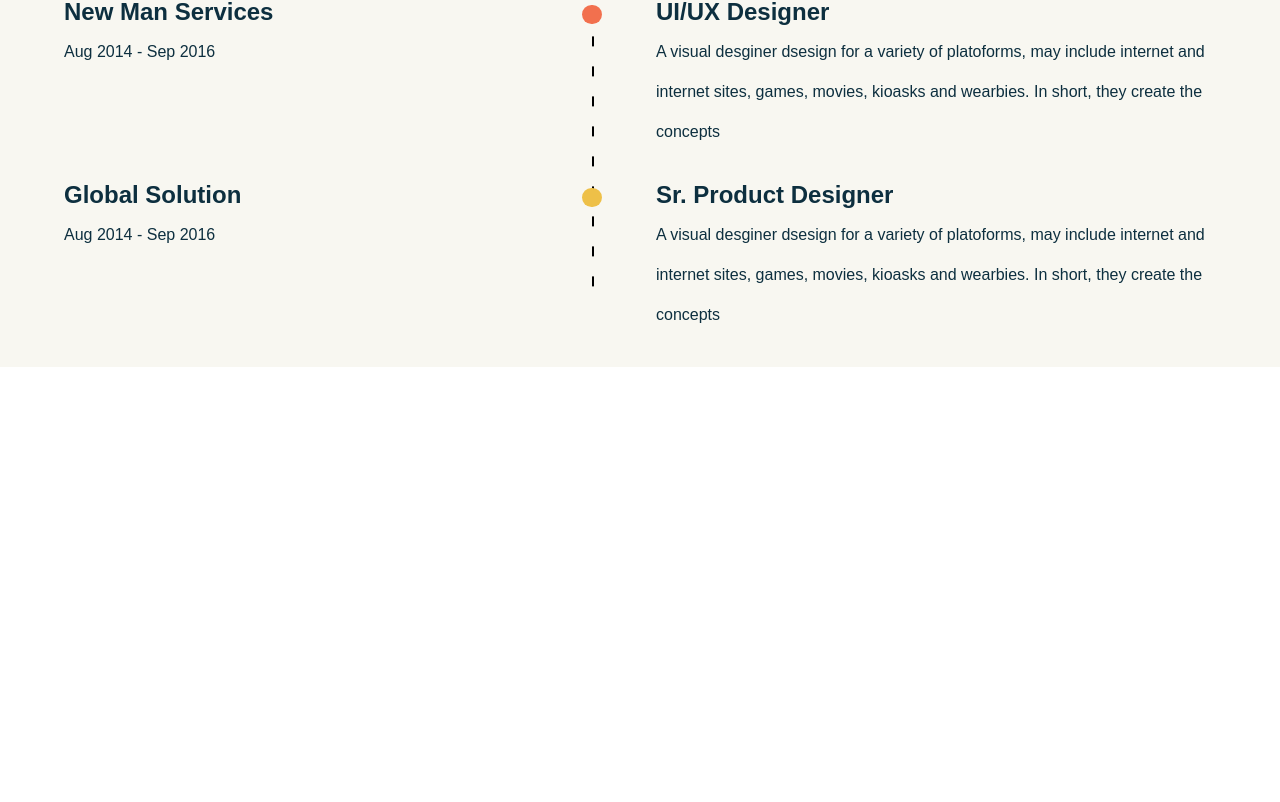
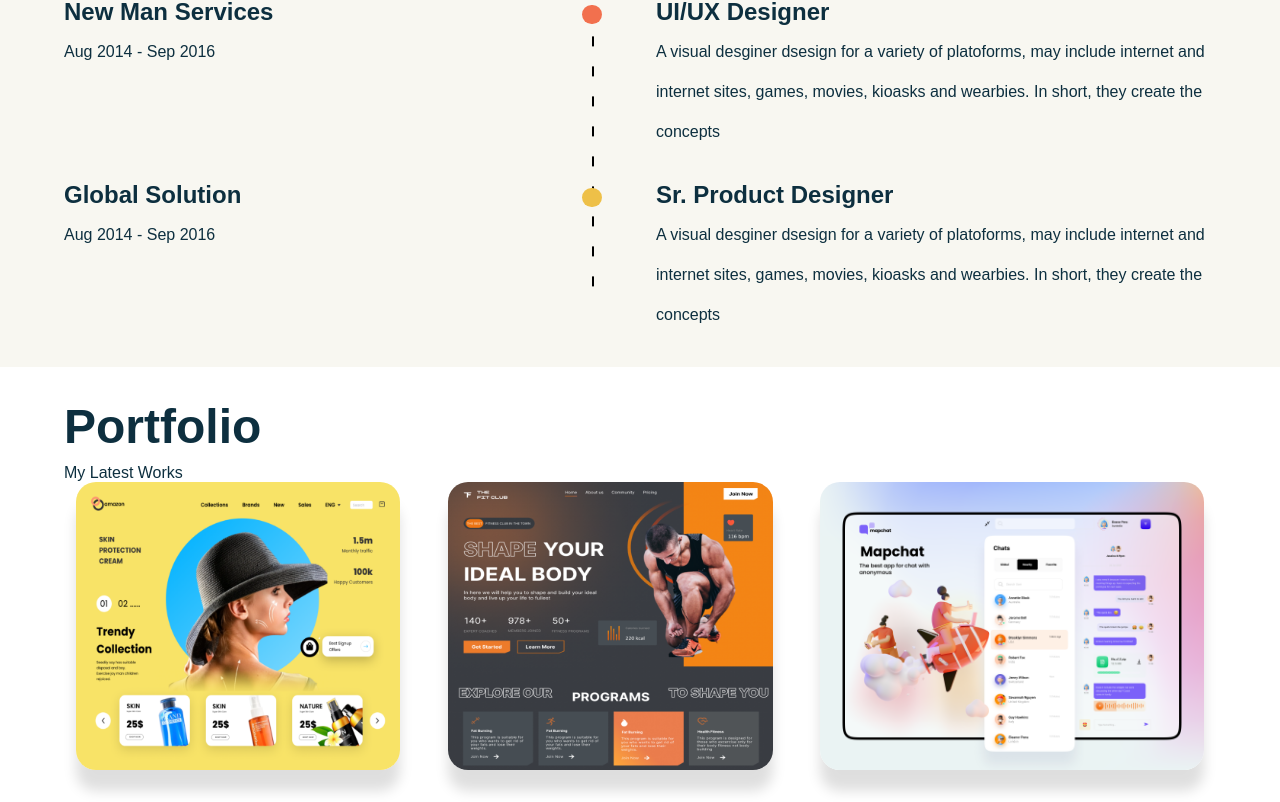
Before and after one commit to JielinWang/Portfolio, a React (Vite) app: page / in a window 1280 px wide. Shown: the part 1664-2466 px from the top of the page. Before the commit the page ends 2031 px from the top, so only its background shows below. Built offline with nearby package versions, Linux system fonts and the light colour scheme; a web font is replaced by a local one.

Commit message:
update portfolio

```diff
--- a/src/App.jsx
+++ b/src/App.jsx
@@ -1,6 +1,7 @@
 import About from "./components/About/About";
 import Header from "./components/Header/Header";
 import Hero from "./components/Hero/Hero";
+import Portfolio from "./components/Portfolio/Portfolio";
 import Skills from "./components/Skills/Skills";
 import css from "./styles/app.module.scss";
 
@@ -12,6 +13,7 @@
       <Hero />
       <About />
       <Skills />
+      <Portfolio />
     </div>
   );
 };
--- /dev/null
+++ b/src/components/Portfolio/Portfolio.jsx
@@ -0,0 +1,44 @@
+import React from "react";
+import css from "./Portfolio.module.scss";
+import { motion } from "framer-motion";
+import { fadeIn,staggerChildren } from "../../utils/motion";
+
+const Portfolio = () => {
+  return (
+    <motion.section
+      variants={staggerChildren}
+      initial="hidden"
+      whileInView="show"
+      viewport={{ once: false, amount: 0.25 }}
+      className={`paddings ${css.wrapper}`}
+    >
+      <div className={`innerWidth flexCenter ${css.container}`}>
+        <div className={`flexCenter ${css.heading}`}>
+          <div>
+            <span className="primaryText">Portfolio</span>
+            <p style={{ marginTop: "10px" }}>My Latest Works</p>
+          </div>
+          <div className={`flexCenter ${css.showCase}`}>
+            <motion.img
+              variants={fadeIn("up", "tween", 0.5, 0.6)}
+              src="./showCase1.png"
+              alt="project"
+            />
+            <motion.img
+              variants={fadeIn("up", "tween", 0.7, 0.6)}
+              src="./showCase2.png"
+              alt="project"
+            />
+            <motion.img
+              variants={fadeIn("up", "tween", 0.9, 0.6)}
+              src="./showCase3.png"
+              alt="project"
+            />
+          </div>
+        </div>
+      </div>
+    </motion.section>
+  );
+};
+
+export default Portfolio;
--- /dev/null
+++ b/src/components/Portfolio/Portfolio.module.scss
@@ -0,0 +1,38 @@
+@import "../../styles/contants.scss";
+
+.wrapper {
+  background: white;
+  overflow: hidden;
+  .container {
+    flex-direction: column;
+    gap: 2rem;
+    .heading {
+      width: 100%;
+      justify-content: space-between;
+      align-items: flex-end;
+      flex-wrap: wrap;
+      > :nth-child(2) {
+        text-decoration: underline;
+        color: orange;
+        cursor: pointer;
+      }
+    }
+
+    .showCase {
+      width: 100%;
+      gap: 1.5rem;
+      justify-content: space-around;
+      flex-wrap: wrap;
+      > img {
+        @media (max-width: $sm) {
+          width: 100%;
+        }
+        border-radius: 20px;
+        max-width: 25rem;
+        max-height: 18rem;
+        box-shadow: 0px 21px 13px rgba(0, 0, 0, 13%);
+        cursor: pointer;
+      }
+    }
+  }
+}
```
